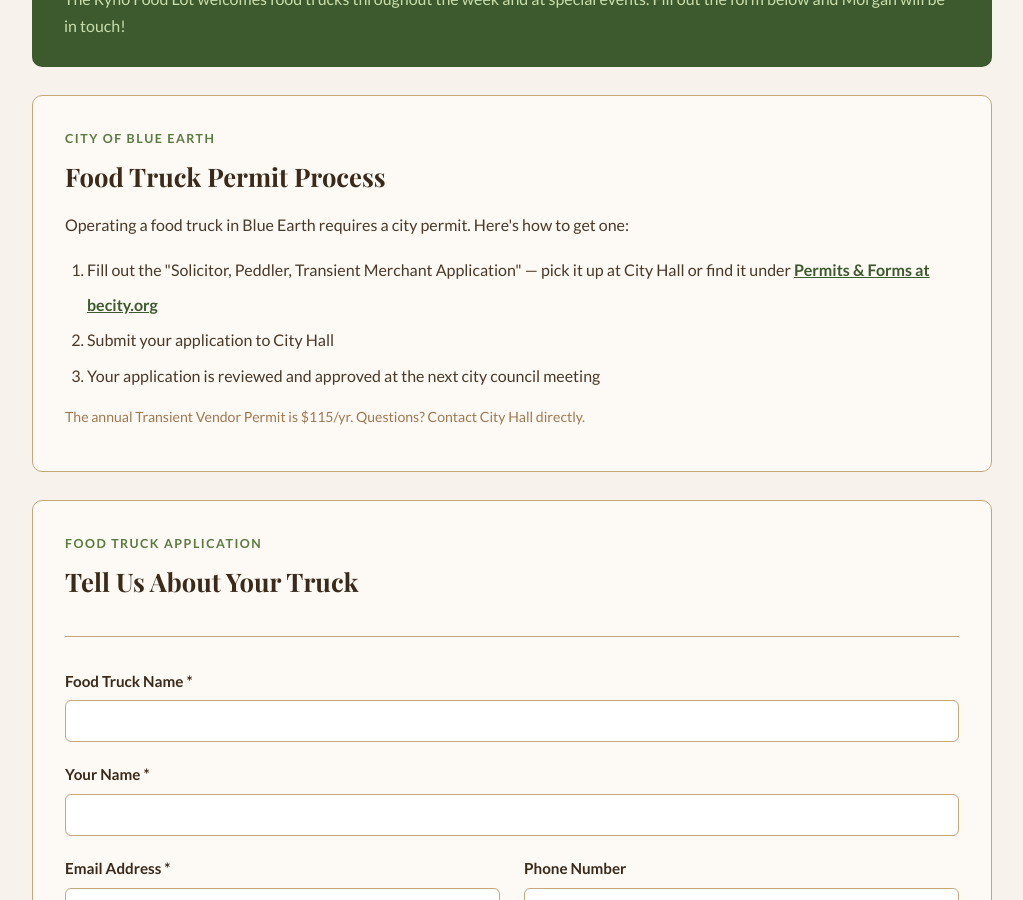
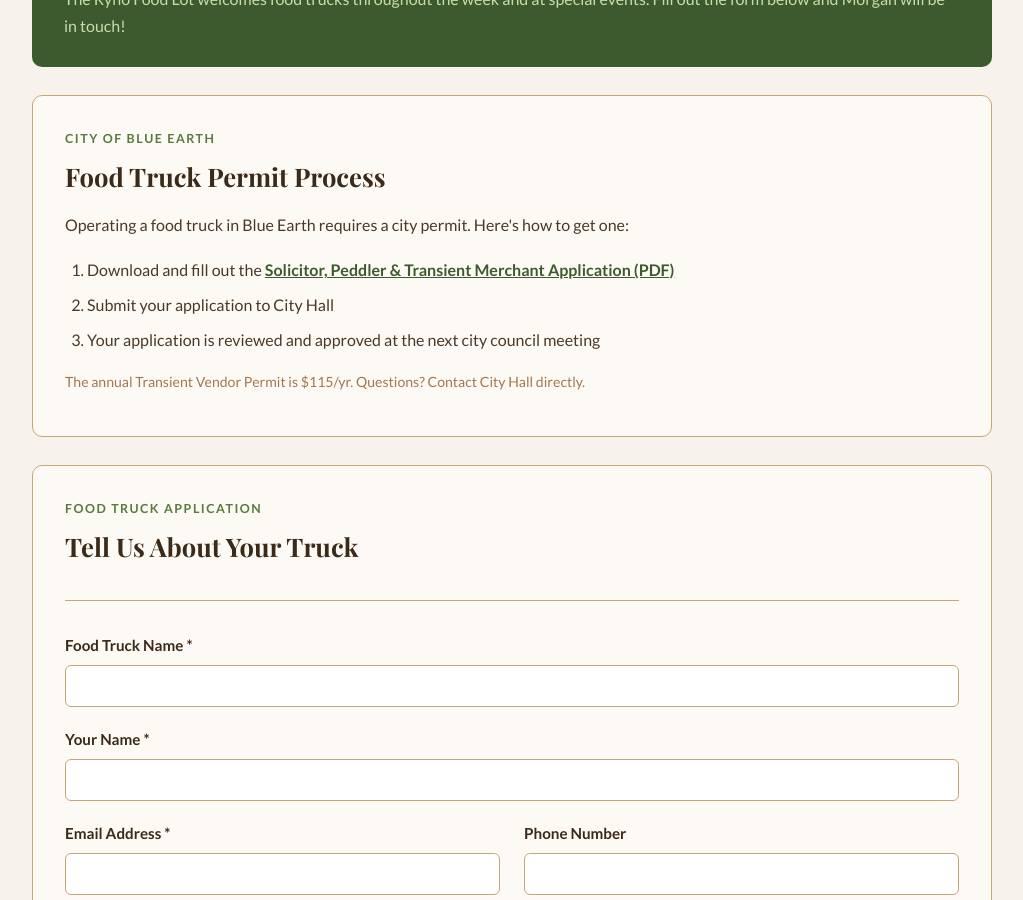
Before and after one commit to blueearthcommunitymarket/blueearthcommunitymarket.github.io, a Jekyll site: the page built from food-truck-signup/index.html, in a window 1280 px wide and 900 px high, scrolled down 375 px. Shown: the whole window, without its empty margins (128-1151 px from the left). Built offline with Jekyll 4.4.1, drawn with Linux system fonts in a browser that asks for light colours; some web fonts are replaced.

Commit message:
Update permit link to direct PDF download

```diff
--- a/food-truck-signup/index.html
+++ b/food-truck-signup/index.html
@@ -21,7 +21,7 @@ description: Interested in parking your food truck at the Ryno Food Lot in Blue
         <h2>Food Truck Permit Process</h2>
         <p style="margin-bottom: 14px;">Operating a food truck in Blue Earth requires a city permit. Here's how to get one:</p>
         <ol style="padding-left: 22px; color: #4a3828; line-height: 2.2;">
-            <li>Fill out the "Solicitor, Peddler, Transient Merchant Application" — pick it up at City Hall or find it under <a href="https://becity.org/index.php/government/permits-licensing-forms" target="_blank" rel="noopener" style="color: var(--green-dark); font-weight: 700;">Permits &amp; Forms at becity.org</a></li>
+            <li>Download and fill out the <a href="https://becity.org/images/Updated_Solicitor_Peddler_and_Transient_Merchant.pdf" target="_blank" rel="noopener" style="color: var(--green-dark); font-weight: 700;">Solicitor, Peddler &amp; Transient Merchant Application (PDF)</a></li>
             <li>Submit your application to City Hall</li>
             <li>Your application is reviewed and approved at the next city council meeting</li>
         </ol>
```
